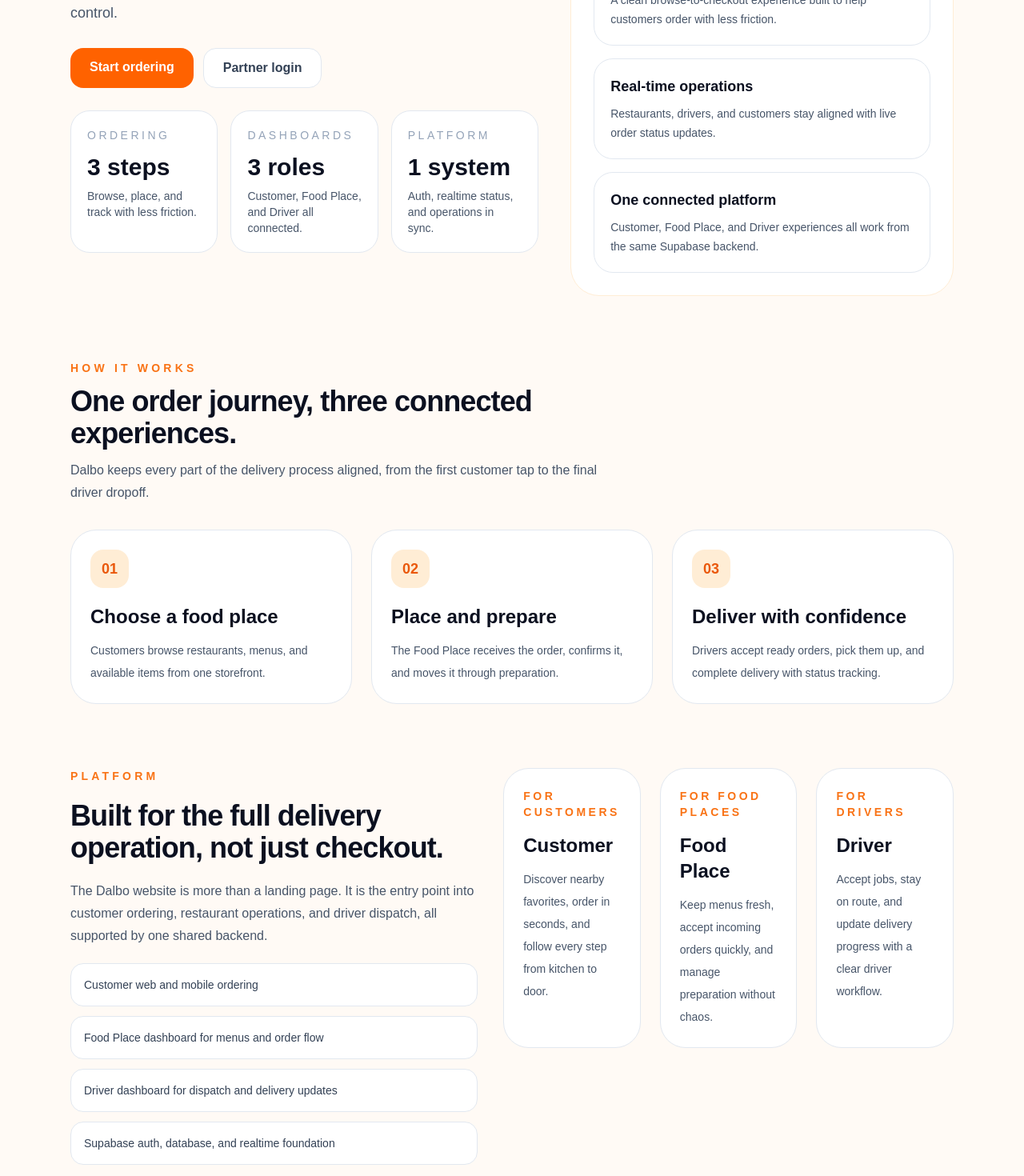
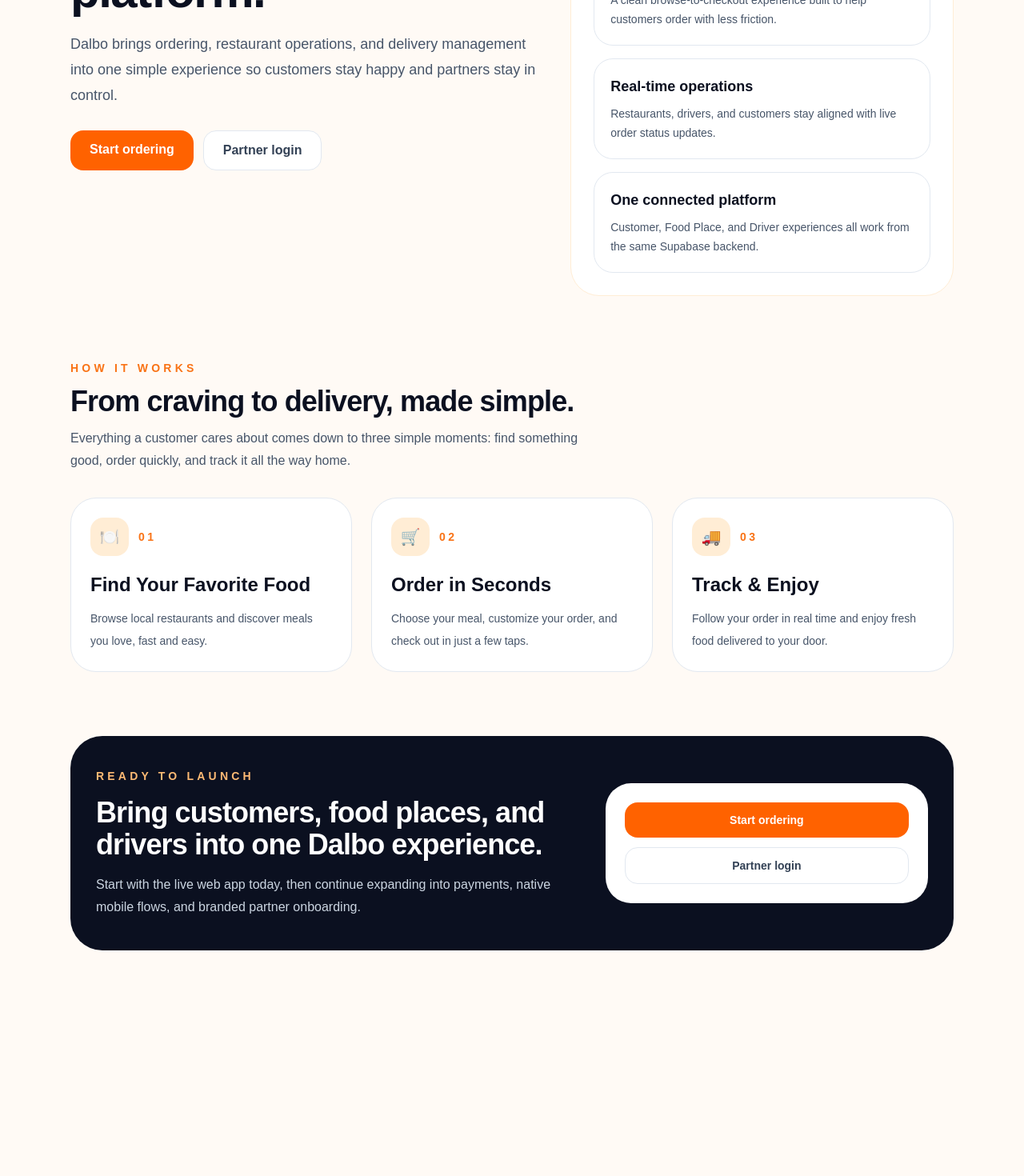
Before and after one commit to askar2022/dalbo, a Next.js app in the folder apps/web/: page / in a window 1280 px wide. Shown: the part 660-2130 px from the top of the page at 80% size. After the commit the page ends 1896 px from the top, so only its background shows below. Built offline with nearby package versions, Linux system fonts and the light colour scheme.

Commit message:
Update homepage ordering steps for customer messaging

```diff
--- a/apps/web/app/page.tsx
+++ b/apps/web/app/page.tsx
@@ -1,22 +1,4 @@
 import Link from "next/link";
-
-const audienceCards = [
-  {
-    title: "Customer",
-    description: "Discover nearby favorites, order in seconds, and follow every step from kitchen to door.",
-    eyebrow: "For Customers",
-  },
-  {
-    title: "Food Place",
-    description: "Keep menus fresh, accept incoming orders quickly, and manage preparation without chaos.",
-    eyebrow: "For Food Places",
-  },
-  {
-    title: "Driver",
-    description: "Accept jobs, stay on route, and update delivery progress with a clear driver workflow.",
-    eyebrow: "For Drivers",
-  },
-];
 
 const benefitCards = [
   {
@@ -35,24 +17,23 @@
 
 const steps = [
   {
-    title: "Choose a food place",
-    description: "Customers browse restaurants, menus, and available items from one storefront.",
+    step: "01",
+    icon: "🍽️",
+    title: "Find Your Favorite Food",
+    description: "Browse local restaurants and discover meals you love, fast and easy.",
   },
   {
-    title: "Place and prepare",
-    description: "The Food Place receives the order, confirms it, and moves it through preparation.",
+    step: "02",
+    icon: "🛒",
+    title: "Order in Seconds",
+    description: "Choose your meal, customize your order, and check out in just a few taps.",
   },
   {
-    title: "Deliver with confidence",
-    description: "Drivers accept ready orders, pick them up, and complete delivery with status tracking.",
+    step: "03",
+    icon: "🚚",
+    title: "Track & Enjoy",
+    description: "Follow your order in real time and enjoy fresh food delivered to your door.",
   },
-];
-
-const platformPoints = [
-  "Customer web and mobile ordering",
-  "Food Place dashboard for menus and order flow",
-  "Driver dashboard for dispatch and delivery updates",
-  "Supabase auth, database, and realtime foundation",
 ];
 
 export default function HomePage() {
@@ -73,9 +54,6 @@
           <nav className="flex flex-wrap items-center gap-3 text-sm font-medium">
             <a href="#how-it-works" className="text-slate-600 transition hover:text-slate-900">
               How it works
-            </a>
-            <a href="#platform" className="text-slate-600 transition hover:text-slate-900">
-              Platform
             </a>
             <Link
               href="/login"
@@ -122,24 +100,6 @@
                 Partner login
               </Link>
             </div>
-
-            <div className="grid max-w-2xl gap-4 sm:grid-cols-3">
-              <article className="rounded-3xl border border-slate-200 bg-white p-5">
-                <p className="text-sm uppercase tracking-[0.25em] text-slate-400">Ordering</p>
-                <p className="mt-3 text-3xl font-bold text-[#0b1020]">3 steps</p>
-                <p className="mt-2 text-sm text-slate-600">Browse, place, and track with less friction.</p>
-              </article>
-              <article className="rounded-3xl border border-slate-200 bg-white p-5">
-                <p className="text-sm uppercase tracking-[0.25em] text-slate-400">Dashboards</p>
-                <p className="mt-3 text-3xl font-bold text-[#0b1020]">3 roles</p>
-                <p className="mt-2 text-sm text-slate-600">Customer, Food Place, and Driver all connected.</p>
-              </article>
-              <article className="rounded-3xl border border-slate-200 bg-white p-5">
-                <p className="text-sm uppercase tracking-[0.25em] text-slate-400">Platform</p>
-                <p className="mt-3 text-3xl font-bold text-[#0b1020]">1 system</p>
-                <p className="mt-2 text-sm text-slate-600">Auth, realtime status, and operations in sync.</p>
-              </article>
-            </div>
           </div>
 
           <div className="rounded-[36px] border border-orange-100 bg-white p-7">
@@ -173,54 +133,26 @@
             <p className="text-sm font-semibold uppercase tracking-[0.3em] text-orange-500">
               How It Works
             </p>
-            <h2 className="text-4xl font-bold tracking-tight">One order journey, three connected experiences.</h2>
+            <h2 className="text-4xl font-bold tracking-tight">From craving to delivery, made simple.</h2>
             <p className="text-base leading-7 text-slate-600">
-              Dalbo keeps every part of the delivery process aligned, from the first customer tap
-              to the final driver dropoff.
+              Everything a customer cares about comes down to three simple moments: find something
+              good, order quickly, and track it all the way home.
             </p>
           </div>
 
           <div className="grid gap-6 md:grid-cols-3">
-            {steps.map((step, index) => (
+            {steps.map((step) => (
               <article key={step.title} className="rounded-[32px] border border-slate-200 bg-white p-6">
-                <span className="inline-flex h-12 w-12 items-center justify-center rounded-2xl bg-orange-100 text-lg font-bold text-orange-600">
-                  0{index + 1}
-                </span>
+                <div className="flex items-center gap-3">
+                  <span className="inline-flex h-12 w-12 items-center justify-center rounded-2xl bg-orange-100 text-xl">
+                    {step.icon}
+                  </span>
+                  <span className="text-sm font-semibold uppercase tracking-[0.25em] text-orange-500">
+                    {step.step}
+                  </span>
+                </div>
                 <h3 className="mt-5 text-2xl font-semibold">{step.title}</h3>
                 <p className="mt-3 text-sm leading-7 text-slate-600">{step.description}</p>
-              </article>
-            ))}
-          </div>
-        </section>
-
-        <section id="platform" className="grid gap-8 lg:grid-cols-[0.95fr_1.05fr] lg:items-start">
-          <div className="space-y-5">
-            <p className="text-sm font-semibold uppercase tracking-[0.3em] text-orange-500">
-              Platform
-            </p>
-            <h2 className="text-4xl font-bold tracking-tight">Built for the full delivery operation, not just checkout.</h2>
-            <p className="text-base leading-7 text-slate-600">
-              The Dalbo website is more than a landing page. It is the entry point into customer
-              ordering, restaurant operations, and driver dispatch, all supported by one shared backend.
-            </p>
-
-            <div className="grid gap-3">
-              {platformPoints.map((point) => (
-                <div key={point} className="rounded-2xl border border-slate-200 bg-white px-4 py-4 text-sm text-slate-700">
-                  {point}
-                </div>
-              ))}
-            </div>
-          </div>
-
-          <div className="grid gap-6 md:grid-cols-3">
-            {audienceCards.map((card) => (
-              <article key={card.title} className="rounded-[32px] border border-slate-200 bg-white p-6">
-                <p className="text-sm font-semibold uppercase tracking-[0.25em] text-orange-500">
-                  {card.eyebrow}
-                </p>
-                <h3 className="mt-4 text-2xl font-semibold">{card.title}</h3>
-                <p className="mt-3 text-sm leading-7 text-slate-600">{card.description}</p>
               </article>
             ))}
           </div>
```
